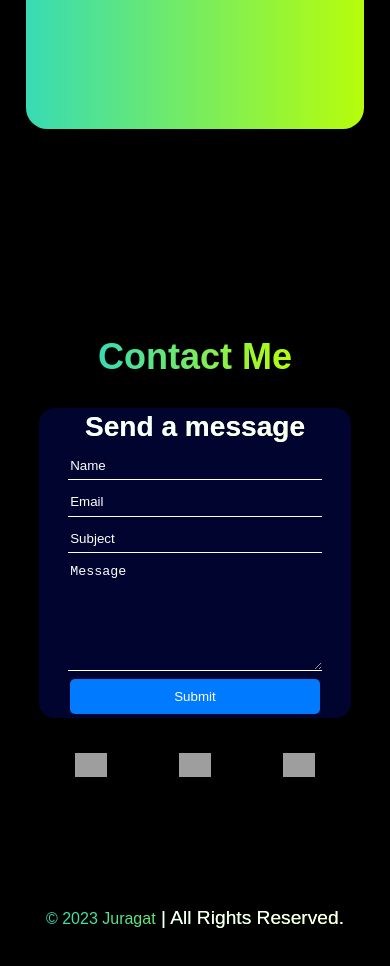
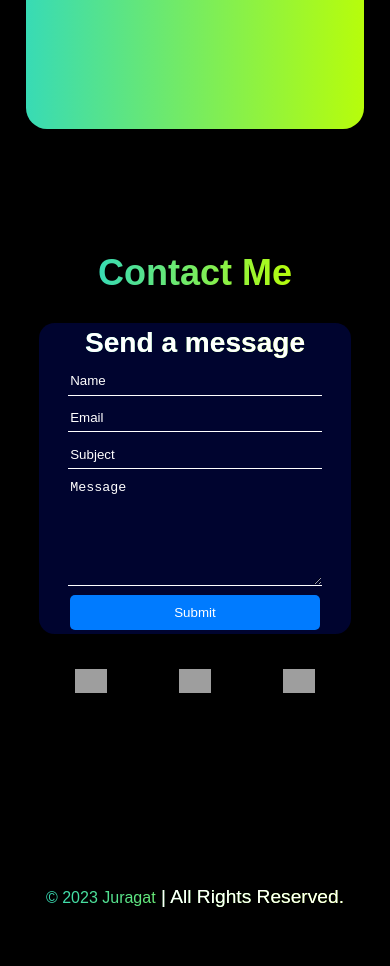
Before and after one commit to Juragat/web, a plain HTML site: page index.html in a window 390 px wide. Shown: the part 4900-5866 px from the top of the page. Drawn offline with Linux system fonts and the light colour scheme; grey boxes are pictures that could not be loaded; a web font is replaced by a local one.

Commit message:
Update style.css

```diff
--- a/style.css
+++ b/style.css
@@ -50,7 +50,6 @@ footer,
     height: 100vh;
 }
 .contact-wrap{
-    justify-content: end;
     height: 80vh;
 }
 header {
@@ -473,7 +472,7 @@ textarea:focus {
 }
 footer {
     position: relative;
-    height: 33vh;
+    height: 20vh;
     font-size: 1.2rem;
     font-family: Arial, sans-serif;
     font-weight: 300;
@@ -641,9 +640,6 @@ footer {
         width: 80%;
         height: 5vh;
     }
-    footer{
-        height: 25vh;
-    }
 
 }
 
```
